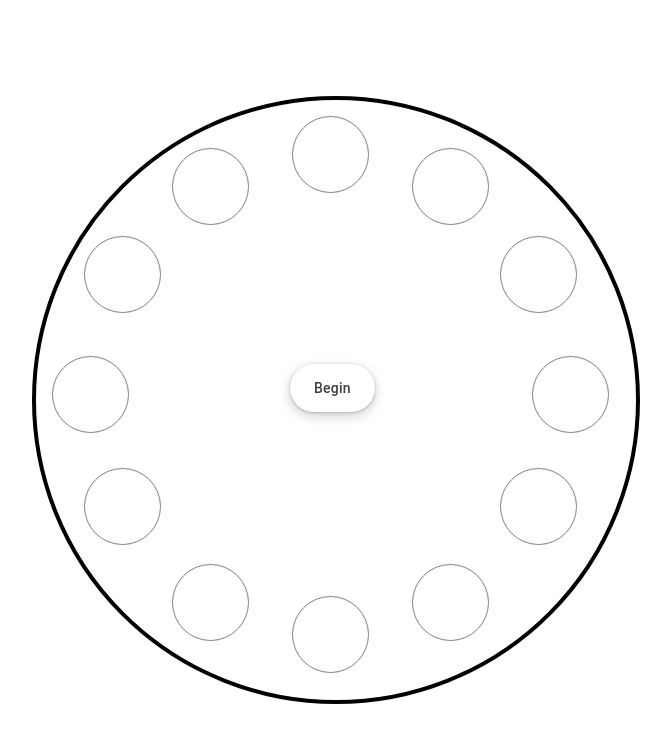
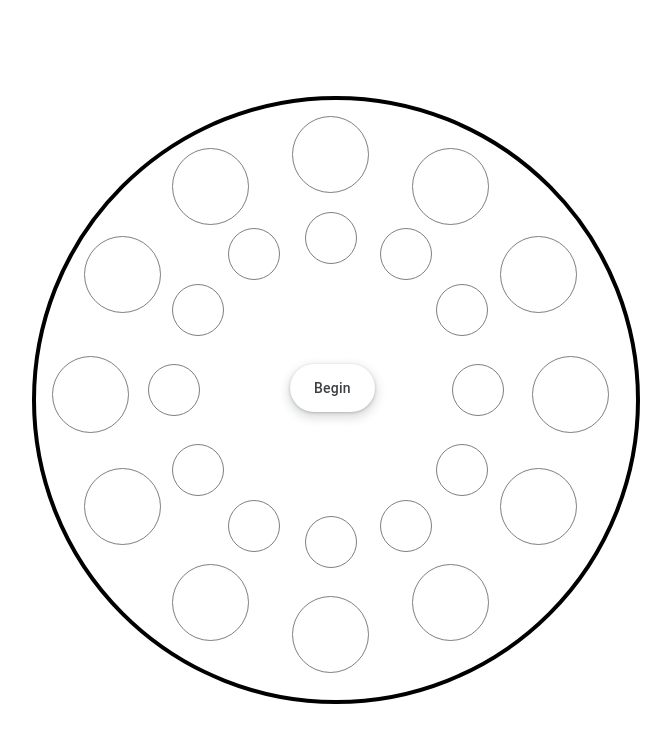
Before and after one commit to alxjnr/circle-of-fifths, a React (Create React App) app: page / in a window 1280 px wide. Shown: the top 742 px of the page, without its empty margins (304-975 px from the left). Built offline with nearby package versions, Linux system fonts and the light colour scheme.

Commit message:
add minor circles to the CoF

```diff
--- a/src/App.js
+++ b/src/App.js
@@ -4,10 +4,15 @@ import "./App.css";
 import Home from "./pages/Home";
 import { BrowserRouter, Routes, Route } from "react-router-dom";
 import { CurrentIndexContext } from "./context/CurrentIndexContext";
+import { NotesArrContext } from "./context/NotesArrContext";
 
 function App() {
   const [currentIndex, setCurrentIndex] = useState(0);
+  const [notesArr, setNotesArr] = useState([]);
   return (
+    <NotesArrContext.Provider
+      value={{ notesArr: notesArr, setNotesArr: setNotesArr }}
+    >
       <CurrentIndexContext.Provider
         value={{ currentIndex: currentIndex, setCurrentIndex: setCurrentIndex }}
       >
@@ -17,6 +22,7 @@ function App() {
           </Routes>
         </BrowserRouter>
       </CurrentIndexContext.Provider>
+    </NotesArrContext.Provider>
   );
 }
 
--- a/src/components/Circle.jsx
+++ b/src/components/Circle.jsx
@@ -1,14 +1,19 @@
 import Scorecard from "./Scorecard";
 import { CurrentIndexContext } from "../context/CurrentIndexContext";
+import { NotesArrContext } from "../context/NotesArrContext";
 import { useContext, useEffect, useState } from "react";
 import { majorNotes } from "../data/Notes";
+import { minorNotes } from "../data/Notes";
+import { majorCircles } from "../data/Circles";
+import { minorCircles } from "../data/Circles";
 // import useSound from "use-sound";
 // import 'bloop-edited. from '../sounds'
 
 export default function Circle() {
   const { currentIndex, setCurrentIndex } = useContext(CurrentIndexContext);
+  const { notesArr, setNotesArr } = useContext(NotesArrContext);
   const [isShowingAnswer, setIsShowingAnswer] = useState(
-    new Array(12).fill(false)
+    new Array(24).fill(false)
   );
 
   useEffect(() => {}, [isShowingAnswer]);
@@ -19,192 +24,46 @@ export default function Circle() {
         isShowingAnswer={isShowingAnswer}
         setIsShowingAnswer={setIsShowingAnswer}
       />
-      {/* boxes positioned at 1, 4, 7, 10 */}
+      {majorCircles.map((e) => {
+        return (
           <div
             className="guess-zones"
-        style={{ left: "16rem", top: "1rem" }}
-        onMouseOver={playHoverSound()}
+            style={{ top: e.top, left: e.left }}
             onClick={() => {
               checkAnswer(
                 currentIndex,
                 setCurrentIndex,
+                notesArr,
                 setIsShowingAnswer,
-            0,
-            "C"
+                e.index,
+                e.note
               );
             }}
           >
-        {isShowingAnswer[0] ? <h2>C</h2> : <></>}
+            {isShowingAnswer[e.index] ? <h2>{e.note}</h2> : <></>}
           </div>
+        );
+      })}
+      {minorCircles.map((e) => {
+        return (
           <div
             className="guess-zones"
-        style={{ left: "31rem", top: "16rem" }}
+            style={{ top: e.top, left: e.left, width: "50px", height: "50px" }}
             onClick={() => {
               checkAnswer(
                 currentIndex,
                 setCurrentIndex,
+                notesArr,
                 setIsShowingAnswer,
-            1,
-            "A"
+                e.index,
+                e.note
               );
             }}
           >
-        {isShowingAnswer[1] ? <h2>A</h2> : <></>}
+            {isShowingAnswer[e.index] ? <h4>{e.note}</h4> : <></>}
           </div>
-      <div
-        className="guess-zones"
-        style={{ left: "16rem", top: "31rem" }}
-        onClick={() => {
-          checkAnswer(
-            currentIndex,
-            setCurrentIndex,
-            setIsShowingAnswer,
-            2,
-            "Gb/F#"
         );
-        }}
-      >
-        {isShowingAnswer[2] ? <h2>Gb/F#</h2> : <></>}
-      </div>
-      <div
-        className="guess-zones"
-        style={{ left: "1rem", top: "16rem" }}
-        onClick={() => {
-          checkAnswer(
-            currentIndex,
-            setCurrentIndex,
-            setIsShowingAnswer,
-            3,
-            "Eb"
-          );
-        }}
-      >
-        {isShowingAnswer[3] ? <h2>Eb</h2> : <></>}
-      </div>
-      {/* {boxes at 2, 6} */}
-      <div
-        className="guess-zones"
-        style={{ left: "23.5rem", top: "3rem" }}
-        onClick={() => {
-          checkAnswer(
-            currentIndex,
-            setCurrentIndex,
-            setIsShowingAnswer,
-            4,
-            "G"
-          );
-        }}
-      >
-        {isShowingAnswer[4] ? <h2>G</h2> : <></>}
-      </div>
-      <div
-        className="guess-zones"
-        style={{ left: "23.5rem", top: "29rem" }}
-        onClick={() => {
-          checkAnswer(
-            currentIndex,
-            setCurrentIndex,
-            setIsShowingAnswer,
-            5,
-            "B/Cb"
-          );
-        }}
-      >
-        {isShowingAnswer[5] ? <h2>B/Cb</h2> : <></>}
-      </div>
-      {/* {boxes at 12, 8} */}
-      <div
-        className="guess-zones"
-        style={{ left: "8.5rem", top: "3rem" }}
-        onClick={() => {
-          checkAnswer(
-            currentIndex,
-            setCurrentIndex,
-            setIsShowingAnswer,
-            6,
-            "F"
-          );
-        }}
-      >
-        {isShowingAnswer[6] ? <h2>F</h2> : <></>}
-      </div>
-      <div
-        className="guess-zones"
-        style={{ left: "8.5rem", top: "29rem" }}
-        onClick={() => {
-          checkAnswer(
-            currentIndex,
-            setCurrentIndex,
-            setIsShowingAnswer,
-            7,
-            "Db/C#"
-          );
-        }}
-      >
-        {isShowingAnswer[7] ? <h2>Db/C#</h2> : <></>}
-      </div>
-      {/* {boxes at 3, 5} */}
-      <div
-        className="guess-zones"
-        style={{ left: "29rem", top: "8.5rem" }}
-        onClick={() => {
-          checkAnswer(
-            currentIndex,
-            setCurrentIndex,
-            setIsShowingAnswer,
-            8,
-            "D"
-          );
-        }}
-      >
-        {isShowingAnswer[8] ? <h2>D</h2> : <></>}
-      </div>
-      <div
-        className="guess-zones"
-        style={{ left: "29rem", top: "23rem" }}
-        onClick={() => {
-          checkAnswer(
-            currentIndex,
-            setCurrentIndex,
-            setIsShowingAnswer,
-            9,
-            "E"
-          );
-        }}
-      >
-        {isShowingAnswer[9] ? <h2>E</h2> : <></>}
-      </div>
-      {/* {boxes at 9, 11} */}
-      <div
-        className="guess-zones"
-        style={{ left: "3rem", top: "8.5rem" }}
-        onClick={() => {
-          checkAnswer(
-            currentIndex,
-            setCurrentIndex,
-            setIsShowingAnswer,
-            10,
-            "Bb"
-          );
-        }}
-      >
-        {isShowingAnswer[10] ? <h2>Bb</h2> : <></>}
-      </div>
-      <div
-        className="guess-zones"
-        style={{ left: "3rem", top: "23rem" }}
-        onClick={() => {
-          checkAnswer(
-            currentIndex,
-            setCurrentIndex,
-            setIsShowingAnswer,
-            11,
-            "Ab"
-          );
-        }}
-      >
-        {isShowingAnswer[11] ? <h2>Ab</h2> : <></>}
-      </div>
+      })}
     </div>
   );
 }
@@ -214,11 +73,13 @@ function playHoverSound() {}
 function checkAnswer(
   currentIndex,
   setCurrentIndex,
+  notesArr,
   setIsShowingAnswer,
   num,
   note
 ) {
-  if (majorNotes[currentIndex] === note) {
+  if (notesArr[currentIndex] === note) {
+    console.log(majorNotes[currentIndex]);
     setCurrentIndex((prev) => prev + 1);
     setIsShowingAnswer((prev) => {
       const newState = [...prev];
--- a/src/components/Scorecard.jsx
+++ b/src/components/Scorecard.jsx
@@ -1,33 +1,25 @@
 import { useState, useContext, useEffect } from "react";
 import { majorNotes } from "../data/Notes";
+import { minorNotes } from "../data/Notes";
 import { CurrentIndexContext } from "../context/CurrentIndexContext";
+import { NotesArrContext } from "../context/NotesArrContext";
 
 export default function Scorecard({ isShowingAnswer, setIsShowingAnswer }) {
-  const [majorNotesArr, setMajorNotesArr] = useState(majorNotes);
   const [isPlaying, setIsPlaying] = useState(false);
   const { currentIndex, setCurrentIndex } = useContext(CurrentIndexContext);
+  const { notesArr, setNotesArr } = useContext(NotesArrContext);
 
   useEffect(() => {
-    setMajorNotesArr((prev) => {
-      for (let i = prev.length - 1; i > 0; i--) {
+    setNotesArr(() => {
+      const newArr = [...majorNotes, ...minorNotes];
+      for (let i = newArr.length - 1; i > 0; i--) {
         // Generate a random index from 0 to i
         let j = Math.floor(Math.random() * (i + 1));
 
         // Swap elements at indices i and j
-        [prev[i], prev[j]] = [prev[j], prev[i]];
+        [newArr[i], newArr[j]] = [newArr[j], newArr[i]];
       }
-      prev.push(
-        <button
-          className="button-17"
-          onClick={() => {
-            setIsShowingAnswer(new Array(12).fill(false));
-            setCurrentIndex(0);
-          }}
-        >
-          Restart
-        </button>
-      );
-      return prev;
+      return newArr;
     });
   }, []);
 
@@ -44,7 +36,7 @@ export default function Scorecard({ isShowingAnswer, setIsShowingAnswer }) {
         </button>
       ) : (
         <div>
-          <h1>{majorNotesArr[currentIndex]}</h1>
+          <h1>{notesArr[currentIndex]}</h1>
         </div>
       )}
     </div>
--- /dev/null
+++ b/src/context/NotesArrContext.jsx
@@ -0,0 +1,3 @@
+import { createContext } from "react";
+
+export const NotesArrContext = createContext(null);
--- /dev/null
+++ b/src/data/Circles.jsx
@@ -0,0 +1,149 @@
+export const majorCircles = [
+  {
+    top: "1rem",
+    left: "16rem",
+    index: 0,
+    note: "C",
+  },
+  {
+    top: "16rem",
+    left: "31rem",
+    index: 1,
+    note: "A",
+  },
+  {
+    top: "31rem",
+    left: "16rem",
+    index: 2,
+    note: "Gb/F#",
+  },
+  {
+    top: "16rem",
+    left: "1rem",
+    index: 3,
+    note: "Eb",
+  },
+  {
+    top: "3rem",
+    left: "23.5rem",
+    index: 4,
+    note: "G",
+  },
+  {
+    top: "29rem",
+    left: "23.5rem",
+    index: 5,
+    note: "B/Cb",
+  },
+  {
+    top: "3rem",
+    left: "8.5rem",
+    index: 6,
+    note: "F",
+  },
+  {
+    top: "29rem",
+    left: "8.5rem",
+    index: 7,
+    note: "Db/C#",
+  },
+  {
+    top: "8.5rem",
+    left: "29rem",
+    index: 8,
+    note: "D",
+  },
+  {
+    top: "23rem",
+    left: "29rem",
+    index: 9,
+    note: "E",
+  },
+  {
+    top: "8.5rem",
+    left: "3rem",
+    index: 10,
+    note: "Bb",
+  },
+  {
+    top: "23rem",
+    left: "3rem",
+    index: 11,
+    note: "Ab",
+  },
+];
+
+export const minorCircles = [
+  {
+    top: "7rem",
+    left: "16.8rem",
+    index: 12,
+    note: "Am",
+  },
+  {
+    top: "16.5rem",
+    left: "26rem",
+    index: 13,
+    note: "F#m",
+  },
+  {
+    top: "26rem",
+    left: "16.8rem",
+    index: 14,
+    note: "Ebm",
+  },
+  {
+    top: "16.5rem",
+    left: "7rem",
+    index: 15,
+    note: "Cm",
+  },
+  {
+    top: "8rem",
+    left: "21.5rem",
+    index: 16,
+    note: "Em",
+  },
+  {
+    top: "25rem",
+    left: "21.5rem",
+    index: 17,
+    note: "G#m",
+  },
+  {
+    top: "8rem",
+    left: "12rem",
+    index: 18,
+    note: "Dm",
+  },
+  {
+    top: "25rem",
+    left: "12rem",
+    index: 19,
+    note: "Bbm",
+  },
+  {
+    top: "11.5rem",
+    left: "25rem",
+    index: 20,
+    note: "Bm",
+  },
+  {
+    top: "21.5rem",
+    left: "25rem",
+    index: 21,
+    note: "C#m",
+  },
+  {
+    top: "11.5rem",
+    left: "8.5rem",
+    index: 22,
+    note: "Gm",
+  },
+  {
+    top: "21.5rem",
+    left: "8.5rem",
+    index: 23,
+    note: "Fm",
+  },
+];
--- a/src/data/Notes.jsx
+++ b/src/data/Notes.jsx
@@ -12,3 +12,18 @@ export const majorNotes = [
   "Bb",
   "F",
 ];
+
+export const minorNotes = [
+  "Am",
+  "F#m",
+  "Ebm",
+  "Cm",
+  "Em",
+  "G#m",
+  "Dm",
+  "Bbm",
+  "Bm",
+  "C#m",
+  "Gm",
+  "Fm",
+];
```
Lines whose indentation alone changed are shown as unchanged.
